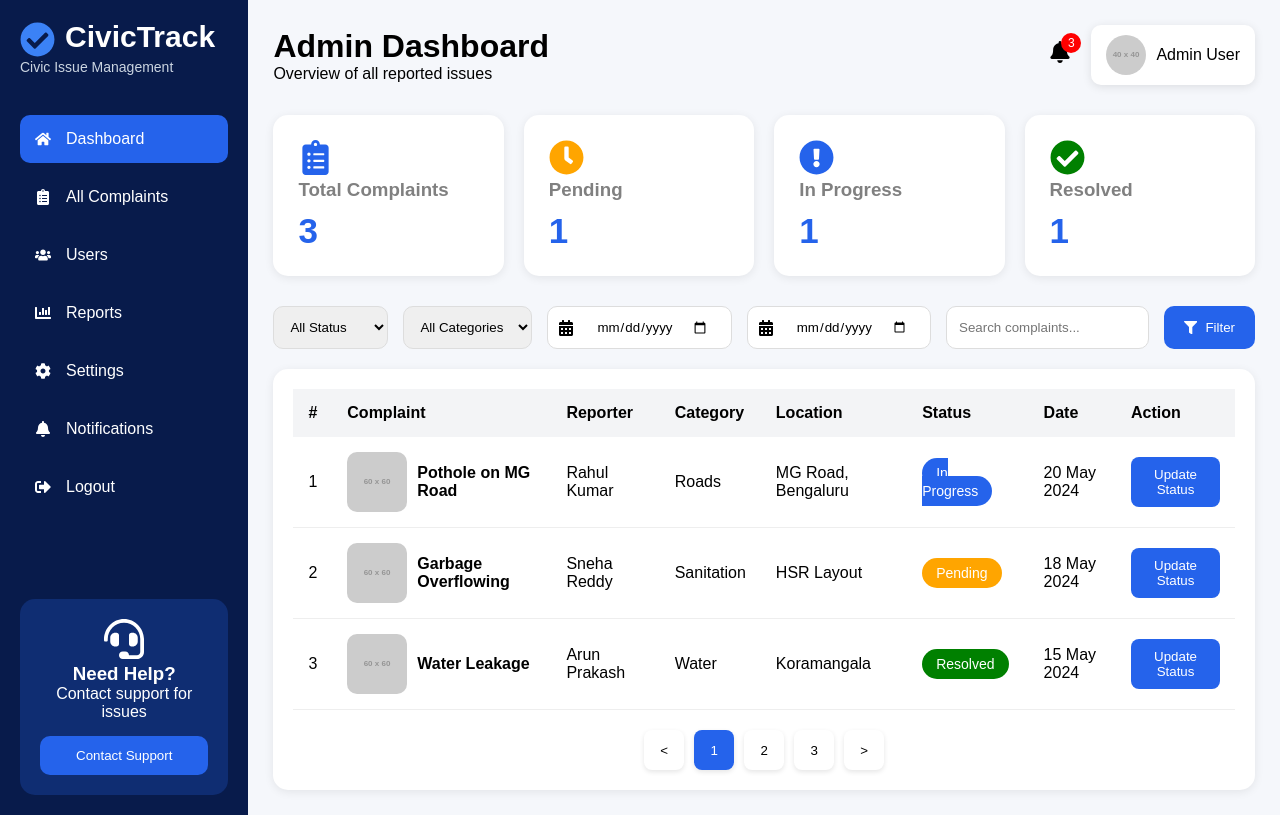
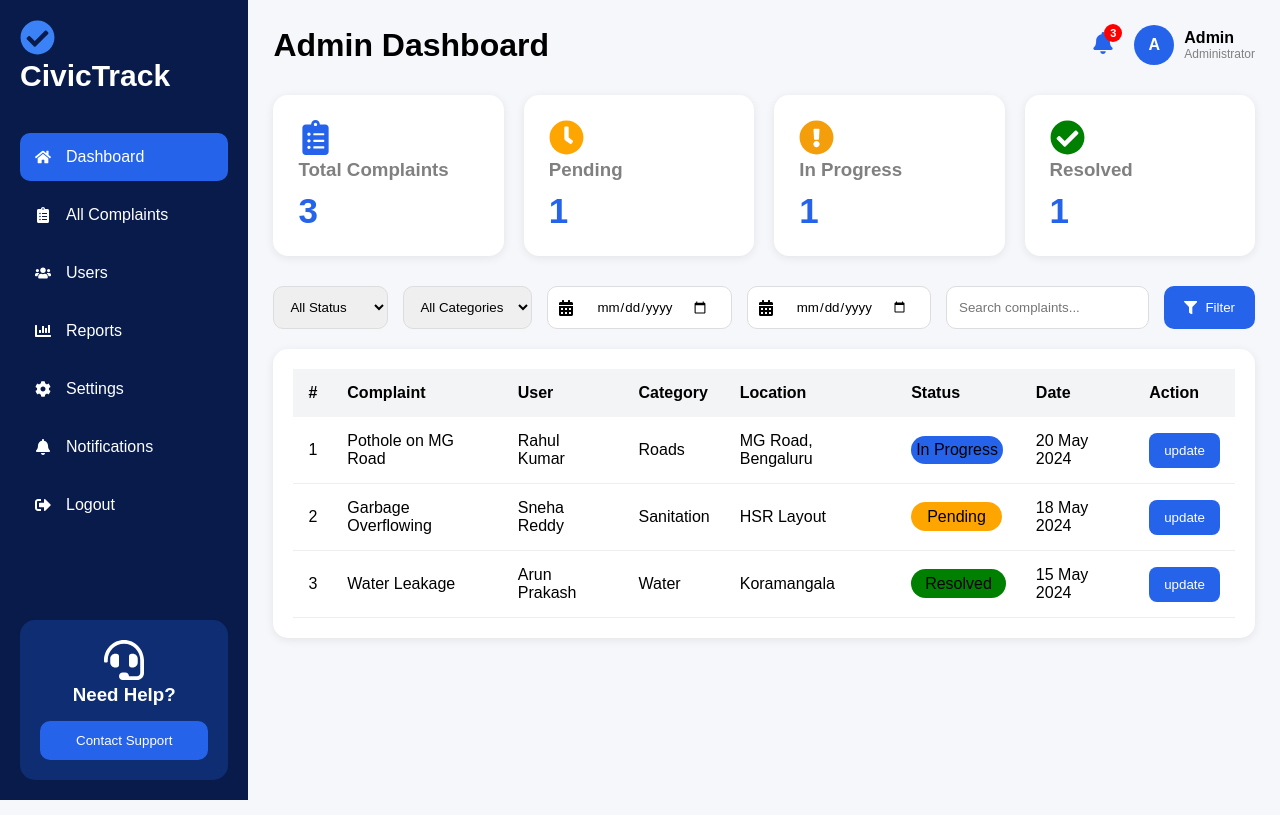
Before and after one commit to G-saritha11/civic-track, a React (Vite) app: page /admin in a window 1280 px wide. Built offline with nearby package versions, Linux system fonts and the light colour scheme.

Commit message:
Updated AdminDashboard and App files

```diff
--- a/src/api.js
+++ /dev/null
@@ -1,22 +0,0 @@
-export const loginUser = async (data) => {
-const response = await fetch("http://localhost:5000/api/login", {
-method: "POST",
-headers: {
-"Content-Type": "application/json",
-},
-body: JSON.stringify(data),
-});
-
-return await response.json();
-};
-export const registerUser = async (data) => {
-  const response = await fetch("http://localhost:5000/api/register", {
-    method: "POST",
-    headers: {
-      "Content-Type": "application/json",
-    },
-    body: JSON.stringify(data),
-  });
-
-  return await response.json();
-};
--- /dev/null
+++ b/src/api/api.js
@@ -0,0 +1,91 @@
+const BASE_URL = "http://localhost:5000";
+
+// ================= AUTH =================
+export const loginUser = async (data) => {
+  try {
+    const res = await fetch(`${BASE_URL}/api/login`, {
+      method: "POST",
+      headers: { "Content-Type": "application/json" },
+      body: JSON.stringify(data),
+    });
+
+    return await res.json();
+  } catch (err) {
+    console.log("Login error:", err);
+    return null;
+  }
+};
+
+export const registerUser = async (data) => {
+  try {
+    const res = await fetch(`${BASE_URL}/api/register`, {
+      method: "POST",
+      headers: { "Content-Type": "application/json" },
+      body: JSON.stringify(data),
+    });
+
+    return await res.json();
+  } catch (err) {
+    console.log("Register error:", err);
+    return null;
+  }
+};
+
+// ================= COMPLAINTS (USED IN ADMIN DASHBOARD) =================
+export const getComplaints = async () => {
+  try {
+    const res = await fetch(`${BASE_URL}/complaints`);
+    return await res.json();
+  } catch (err) {
+    console.log("Fetch complaints error:", err);
+    return [];
+  }
+};
+
+export const updateComplaintStatus = async (id, status) => {
+  try {
+    const res = await fetch(`${BASE_URL}/complaints/${id}`, {
+      method: "PUT",
+      headers: { "Content-Type": "application/json" },
+      body: JSON.stringify({ status }),
+    });
+
+    return await res.json();
+  } catch (err) {
+    console.log("Update complaint error:", err);
+    return null;
+  }
+};
+
+// ================= USERS =================
+export const getUsers = async () => {
+  try {
+    const res = await fetch(`${BASE_URL}/users`);
+    return await res.json();
+  } catch (err) {
+    console.log("Users fetch error:", err);
+    return [];
+  }
+};
+
+// ================= REPORTS =================
+export const getReports = async () => {
+  try {
+    const res = await fetch(`${BASE_URL}/reports`);
+    return await res.json();
+  } catch (err) {
+    console.log("Reports fetch error:", err);
+    return [];
+  }
+};
+
+// ================= NOTIFICATIONS =================
+export const getNotifications = async () => {
+  try {
+    const res = await fetch(`${BASE_URL}/notifications`);
+    return await res.json();
+  } catch (err) {
+    console.log("Notifications fetch error:", err);
+    return [];
+  }
+};
--- a/src/components/adminDashboard.css
+++ b/src/components/adminDashboard.css
@@ -224,14 +224,21 @@ td{
 
 .pending{
   background:orange;
+  border-radius: 50px;
+   padding:6px 16px
 }
 
 .progress{
   background:#2563eb;
+  border-radius: 50px;
+  display:inline-flex;
+   padding:5px 5px
 }
 
 .resolved{
   background:green;
+  border-radius: 50px;
+   padding:6px 14px
 }
 
 .update-btn{
@@ -301,3 +308,67 @@ td{
 .filter-btn:hover{
   background:#1d4ed8;
 }
+.topbar {
+  display: flex;
+  justify-content: space-between;
+  align-items: center;
+}
+
+.topbar-right {
+  display: flex;
+  align-items: center;
+  gap: 20px;
+}
+
+.top-icon {
+  font-size: 22px;
+  color: #2563eb;
+  cursor: pointer;
+}
+
+.admin-profile {
+  display: flex;
+  align-items: center;
+  gap: 10px;
+}
+
+.admin-avatar {
+  width: 40px;
+  height: 40px;
+  border-radius: 50%;
+  background: #2563eb;
+  color: white;
+  display: flex;
+  align-items: center;
+  justify-content: center;
+  font-weight: bold;
+}
+
+.admin-profile h4 {
+  margin: 0;
+}
+
+.admin-profile p {
+  margin: 0;
+  font-size: 12px;
+  color: gray;
+}
+.notification-wrapper{
+  position:relative;
+}
+
+.notification-count{
+  position:absolute;
+  top:-8px;
+  right:-8px;
+  background:red;
+  color:white;
+  width:18px;
+  height:18px;
+  border-radius:50%;
+  font-size:11px;
+  display:flex;
+  align-items:center;
+  justify-content:center;
+  font-weight:bold;
+}
--- a/src/components/adminDashboard.jsx
+++ b/src/components/adminDashboard.jsx
@@ -22,7 +22,7 @@ function AdminDashboard() {
   const navigate = useNavigate();
 
   // =========================
-  // Navigation Handlers
+  // Navigation
   // =========================
   const handleDashboard = () => navigate("/admin");
   const handleComplaints = () => navigate("/complaints");
@@ -32,12 +32,6 @@ function AdminDashboard() {
   const handleNotifications = () => navigate("/notifications");
   const handleSupport = () => navigate("/support");
   const handleLogout = () => navigate("/");
-
-  const handleFilter = () => {
-  setStatusFilter(tempStatus);
-  setCategoryFilter(tempCategory);
-  setSearchTerm(tempSearch);
-};
 
   // =========================
   // Complaints Data
@@ -76,27 +70,36 @@ function AdminDashboard() {
   ]);
 
   // =========================
-  // Filter States
+  // REAL FILTER STATES
   // =========================
   const [statusFilter, setStatusFilter] = useState("All Status");
   const [categoryFilter, setCategoryFilter] = useState("All Categories");
   const [searchTerm, setSearchTerm] = useState("");
 
+  // =========================
+  // TEMP FILTER STATES
+  // =========================
   const [tempStatus, setTempStatus] = useState("All Status");
   const [tempCategory, setTempCategory] = useState("All Categories");
   const [tempSearch, setTempSearch] = useState("");
 
   // =========================
-  // Update Complaint Status
+  // APPLY FILTER BUTTON
+  // =========================
+  const handleFilter = () => {
+    setStatusFilter(tempStatus);
+    setCategoryFilter(tempCategory);
+    setSearchTerm(tempSearch);
+  };
+
+  // =========================
+  // Update Status
   // =========================
   const handleUpdate = (id) => {
     const updated = complaints.map((item) => {
       if (item.id === id) {
-        if (item.status === "Pending") {
-          return { ...item, status: "In Progress" };
-        } else if (item.status === "In Progress") {
-          return { ...item, status: "Resolved" };
-        }
+        if (item.status === "Pending") return { ...item, status: "In Progress" };
+        if (item.status === "In Progress") return { ...item, status: "Resolved" };
       }
       return item;
     });
@@ -105,7 +108,7 @@ const [tempSearch, setTempSearch] = useState("");
   };
 
   // =========================
-  // Filter Logic
+  // FILTER LOGIC
   // =========================
   const filteredComplaints = complaints.filter((item) => {
     const statusMatch =
@@ -124,117 +127,91 @@ const [tempSearch, setTempSearch] = useState("");
   });
 
   // =========================
-  // Dashboard Counts
+  // COUNTS
   // =========================
   const total = complaints.length;
-  const pending = complaints.filter(
-    (item) => item.status === "Pending"
-  ).length;
-  const progress = complaints.filter(
-    (item) => item.status === "In Progress"
-  ).length;
-  const resolved = complaints.filter(
-    (item) => item.status === "Resolved"
-  ).length;
+  const pending = complaints.filter((i) => i.status === "Pending").length;
+  const progress = complaints.filter((i) => i.status === "In Progress").length;
+  const resolved = complaints.filter((i) => i.status === "Resolved").length;
 
   return (
     <div className="dashboard">
-      {/* ================= SIDEBAR ================= */}
+
+      {/* SIDEBAR */}
       <div className="sidebar">
         <div>
-          {/* Logo */}
           <div className="logo-section">
-            <div
-              style={{
-                display: "flex",
-                alignItems: "center",
-                gap: "10px",
-              }}
-            >
             <FaCheckCircle size={35} color="#3b82f6" />
             <h2>CivicTrack</h2>
           </div>
-            <p>Civic Issue Management</p>
-          </div>
 
-          {/* Menu */}
           <div className="menu">
             <div className="menu-item active" onClick={handleDashboard}>
-              <FaHome />
-              Dashboard
+              <FaHome /> Dashboard
             </div>
 
             <div className="menu-item" onClick={handleComplaints}>
-              <FaClipboardList />
-              All Complaints
+              <FaClipboardList /> All Complaints
             </div>
 
             <div className="menu-item" onClick={handleUsers}>
-              <FaUsers />
-              Users
+              <FaUsers /> Users
             </div>
 
             <div className="menu-item" onClick={handleReports}>
-              <FaChartBar />
-              Reports
+              <FaChartBar /> Reports
             </div>
 
             <div className="menu-item" onClick={handleSettings}>
-              <FaCog />
-              Settings
+              <FaCog /> Settings
             </div>
 
             <div className="menu-item" onClick={handleNotifications}>
-              <FaBell />
-              Notifications
+              <FaBell /> Notifications
             </div>
 
             <div className="menu-item" onClick={handleLogout}>
-              <FaSignOutAlt />
-              Logout
+              <FaSignOutAlt /> Logout
             </div>
           </div>
         </div>
 
-        {/* Help Box */}
         <div className="help-box">
           <FaHeadset size={40} />
           <h3>Need Help?</h3>
-          <p>Contact support for issues</p>
           <button onClick={handleSupport}>Contact Support</button>
         </div>
       </div>
 
-      {/* ================= MAIN CONTENT ================= */}
+      {/* MAIN */}
       <div className="main">
-        {/* Topbar */}
+
+        {/* TOPBAR */}
         <div className="topbar">
-          <div>
   <h1>Admin Dashboard</h1>
-            <p>Overview of all reported issues</p>
-          </div>
 
   <div className="topbar-right">
-            <div
-              className="notification"
+    <div className="notification-wrapper">
+  <FaBell
+    className="top-icon"
     onClick={handleNotifications}
-            >
-              <FaBell />
-              <div className="badge">3</div>
+  />
+
+  <span className="notification-count">
+    3
+  </span>
 </div>
-
-            <div className="admin-user">
-              <img
-                src="https://via.placeholder.com/40"
-                alt="Admin"
-                style={{ borderRadius: "50%" }}
-              />
-              <span>Admin User</span>
+    <div className="admin-profile">
+      <div className="admin-avatar">A</div>
+      <div>
+        <h4>Admin</h4>
+        <p>Administrator</p>
+      </div>
     </div>
   </div>
 </div>
 
-        {/* Summary Cards */}
+        {/* CARDS */}
        <div className="cards">
   <div className="card">
     <FaClipboardList size={35} color="#2563eb" />
@@ -243,13 +220,13 @@ const [tempSearch, setTempSearch] = useState("");
   </div>
 
   <div className="card">
-            <FaClock size={35} color="orange" />
-            <h3>Pending</h3>
+    <FaClock size={35} color="orange" /><h3>Pending</h3>
     <p>{pending}</p>
   </div>
 
   <div className="card">
-            <FaExclamationCircle size={35} color="#2563eb" />
+    <FaExclamationCircle size={35}
+     color="#f59e0b" />
     <h3>In Progress</h3>
     <p>{progress}</p>
   </div>
@@ -261,8 +238,9 @@ const [tempSearch, setTempSearch] = useState("");
   </div>
 </div>
 
-        {/* Filters */}
+        {/* FILTERS */}
         <div className="filters">
+
           <select
             value={tempStatus}
             onChange={(e) => setTempStatus(e.target.value)}
@@ -302,19 +280,18 @@ const [tempSearch, setTempSearch] = useState("");
           />
 
           <button className="filter-btn" onClick={handleFilter}>
-            <FaFilter />
-            Filter
+            <FaFilter /> Filter
           </button>
         </div>
 
-        {/* Complaints Table */}
+        {/* TABLE */}
         <div className="table-box">
           <table>
             <thead>
               <tr>
                 <th>#</th>
                 <th>Complaint</th>
-                <th>Reporter</th>
+                <th>User</th>
                 <th>Category</th>
                 <th>Location</th>
                 <th>Status</th>
@@ -324,73 +301,38 @@ const [tempSearch, setTempSearch] = useState("");
             </thead>
 
             <tbody>
-              {filteredComplaints.length > 0 ? (
-                filteredComplaints.map((item, index) => (
+              {filteredComplaints.map((item, index) => (
                 <tr key={item.id}>
                   <td>{index + 1}</td>
-
-                    <td>
-                      <div className="complaint-info">
-                        <img
-                          src={item.image}
-                          className="complaint-img"
-                          alt={item.title}
-                        />
-                        <div>
-                          <h4>{item.title}</h4>
-                        </div>
-                      </div>
-                    </td>
-
+                  <td>{item.title}</td>
                   <td>{item.user}</td>
                   <td>{item.category}</td>
                   <td>{item.location}</td>
-
-                    <td>
-                      <span
+                  <td><span
                   className={
                     item.status === "Pending"
-                            ? "status pending"
+                    ? "pending"
                     : item.status === "In Progress"
-                            ? "status progress"
-                            : "status resolved"
+                    ? "progress"
+                    : "resolved"
                      }
   >
                      {item.status}
                  </span>
                   </td>
-
                   <td>{item.date}</td>
-
                   <td>
                      <button
                 className="update-btn"
                 onClick={() => handleUpdate(item.id)}
-                      >
-                        Update Status
-                      </button>
+               >update</button>
                   </td>
                 </tr>
-                ))
-              ) : (
-                <tr>
-                  <td colSpan="8" style={{ textAlign: "center" }}>
-                    No complaints found.
-                  </td>
-                </tr>
-              )}
+              ))}
             </tbody>
           </table>
+        </div>
 
-          {/* Pagination */}
-          <div className="pagination">
-            <button className="page-btn">{"<"}</button>
-            <button className="page-btn page-active">1</button>
-            <button className="page-btn">2</button>
-            <button className="page-btn">3</button>
-            <button className="page-btn">{">"}</button>
-          </div>
-        </div>
       </div>
     </div>
   );
--- a/src/components/login.jsx
+++ b/src/components/login.jsx
@@ -1,5 +1,5 @@
 import React, { useState } from "react";
-import { loginUser } from "../api";
+import { loginUser } from "../api/api";
 import { Link } from "react-router-dom"; // Import Link for navigation
 
 function Login() {
--- a/src/components/register.jsx
+++ b/src/components/register.jsx
@@ -1,5 +1,5 @@
 import React, { useState } from "react";
-import { registerUser } from "../api";
+import { registerUser } from "../api/api";
 import { useNavigate } from "react-router-dom";
 
 function Register() {
```
Lines whose indentation alone changed are shown as unchanged.
